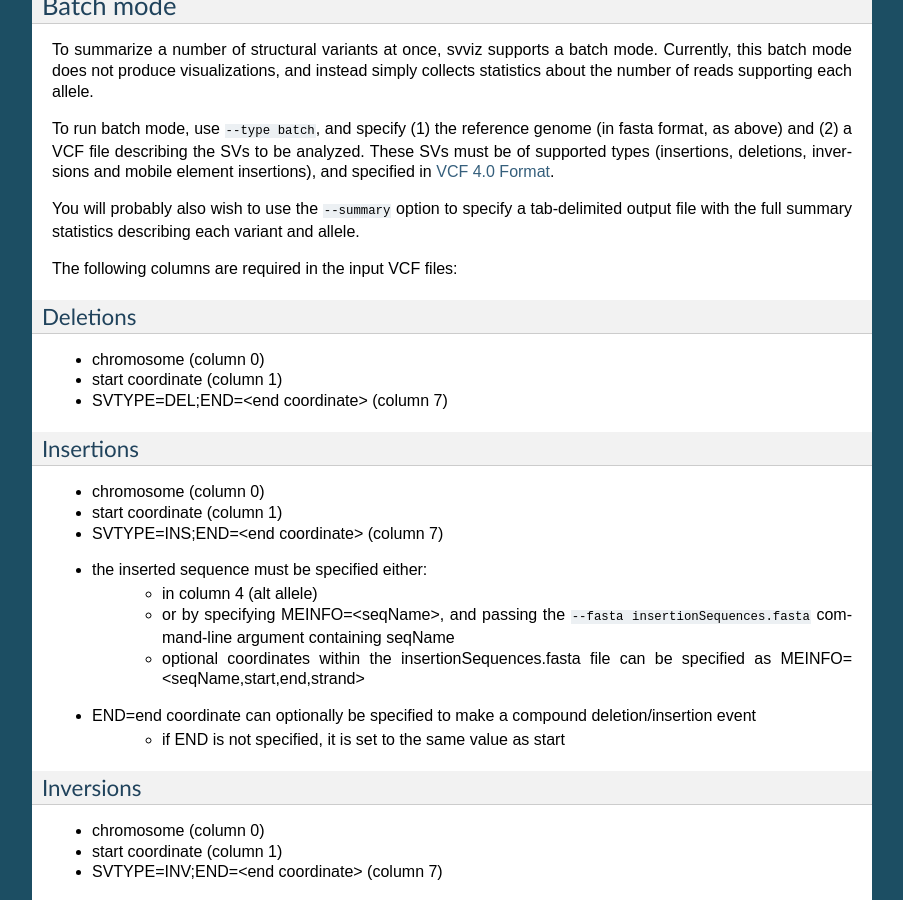
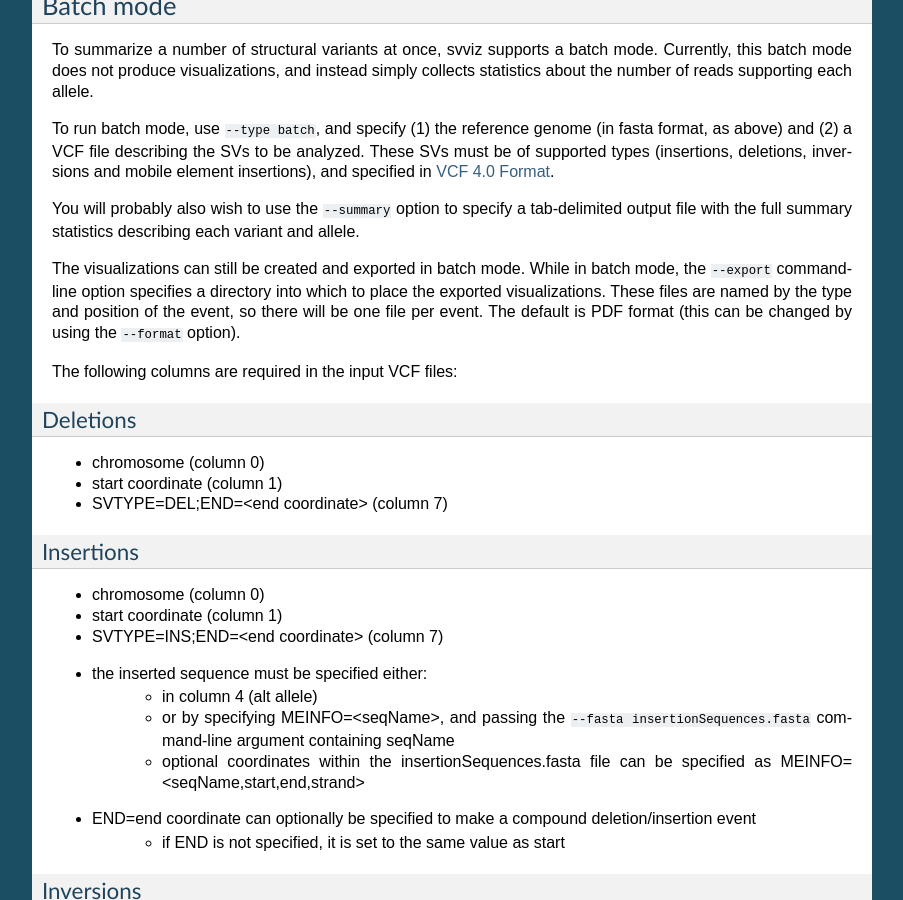
Before and after one commit to svviz/svviz, a Sphinx documentation site: the page built from docs/commandline.rst, in a window 1280 px wide and 900 px high, scrolled down 1420 px. Shown: the whole window, without its empty margins (198-1101 px from the left). Built offline with Sphinx 7.4.7, drawn with Linux system fonts in a browser that asks for light colours.

Commit message:
updated documentation on batch creation of PDFs (etc)

```diff
--- a/docs/commandline.rst
+++ b/docs/commandline.rst
@@ -55,6 +55,8 @@ To summarize a number of structural variants at once, svviz supports a batch mod
 To run batch mode, use ``--type batch``, and specify (1) the reference genome (in fasta format, as above) and (2) a VCF file describing the SVs to be analyzed. These SVs must be of supported types (insertions, deletions, inversions and mobile element insertions), and specified in `VCF 4.0 Format <http://www.1000genomes.org/wiki/Analysis/Variant%20Call%20Format/VCF%20(Variant%20Call%20Format)%20version%204.0/encoding-structural-variants>`_.
 
 You will probably also wish to use the ``--summary`` option to specify a tab-delimited output file with the full summary statistics describing each variant and allele.
+
+The visualizations can still be created and exported in batch mode. While in batch mode, the ``--export`` command-line option specifies a directory into which to place the exported visualizations. These files are named by the type and position of the event, so there will be one file per event. The default is PDF format (this can be changed by using the ``--format`` option).
 
 The following columns are required in the input VCF files:
 
```
